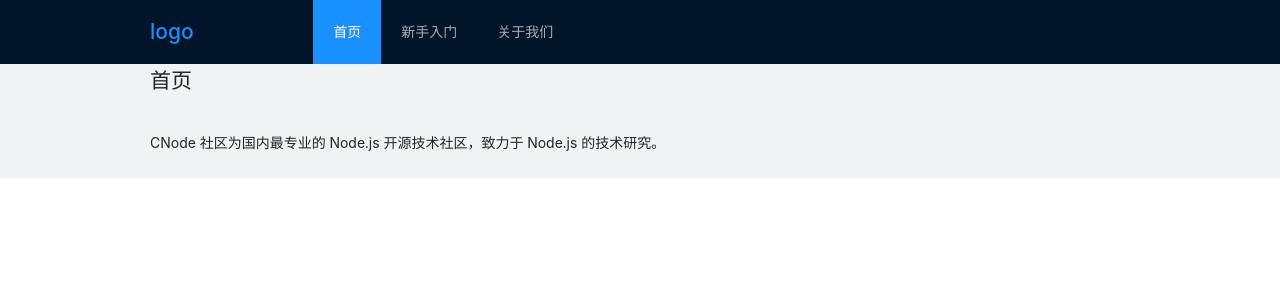
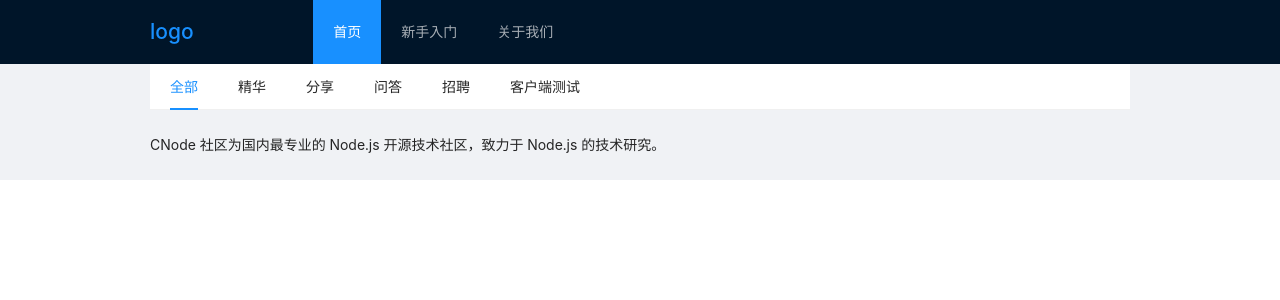
Before and after one commit to qjd-yyds/cnode-react, a React (Create React App) app: page / in a window 1280 px wide. Shown: the top 300 px of the page. Built offline with nearby package versions, Linux system fonts and the light colour scheme.

Commit message:
feat: 子菜单

```diff
--- a/src/components/Header.js
+++ b/src/components/Header.js
@@ -10,12 +10,12 @@ function Header() {
       <Layout.Header id="header">
         <div className="wrap">
           <Row>
-            <Col xs={12} sm={8} md={4}>
+            <Col xs={6} sm={8} md={4}>
               <h1 className="logo">
                 <Link to="/">logo</Link>
               </h1>
             </Col>
-            <Col xs={12} sm={16} md={20}>
+            <Col xs={18} sm={16} md={20}>
               <Menu mode="horizontal" theme="dark" selectable defaultSelectedKeys={[activeIndex.to]}>
                 {nav.map((item) => (
                   <Menu.Item key={item.to}>
--- a/src/router/index.js
+++ b/src/router/index.js
@@ -5,13 +5,20 @@ import GetStartPage from '../view/getstart';
 import IndexPage from '../view/index';
 import TopicPage from '../view/topic';
 import UserPage from '../view/user';
+import QueryString from 'qs';
+const types = ['all', 'good', 'share', 'ask', 'job', 'dev'];
 const route = [
   {
     path: '/',
     exact: true, // 精确匹配
     render(props) {
-      props.testName = 'testName';
-      return <IndexPage {...props} />;
+      const { location } = props;
+      const { search } = location;
+      const { tab, page } = QueryString.parse(search.substr(1));
+      if ((tab === undefined && page === undefined) || (types.includes(tab) && page === undefined) || page > 0) {
+        return <IndexPage {...props} />;
+      }
+      return <Page404 />;
     }
   },
   {
@@ -66,28 +73,28 @@ const nav = [
 ];
 const indexNav = [
   {
-    name: '全部',
-    url: '/?tab=all'
+    txt: '全部',
+    to: '/?tab=all'
   },
   {
-    name: '精华',
-    url: '/?tab=good'
+    txt: '精华',
+    to: '/?tab=good'
   },
   {
-    name: '分享',
-    url: '/?tab=share'
+    txt: '分享',
+    to: '/?tab=share'
   },
   {
-    name: '问答',
-    url: '/?tab=ask'
+    txt: '问答',
+    to: '/?tab=ask'
   },
   {
-    name: '招聘',
-    url: '/?tab=job'
+    txt: '招聘',
+    to: '/?tab=job'
   },
   {
-    name: '客户端测试',
-    url: '/?tab=dev'
+    txt: '客户端测试',
+    to: '/?tab=dev'
   }
 ];
-export { route, nav, indexNav };
+export { route, nav, indexNav, types };
--- a/src/view/index/index.js
+++ b/src/view/index/index.js
@@ -1,5 +1,11 @@
+import IndexNav from './indexNav';
+
 function IndexPage(props) {
-  return <h1>首页</h1>;
+  return (
+    <div>
+      <IndexNav />
+    </div>
+  );
 }
 
 export default IndexPage;
--- a/src/view/index/indexNav.js
+++ b/src/view/index/indexNav.js
@@ -1,7 +1,23 @@
 import { Menu } from 'antd';
-
+import { Link, useLocation } from 'react-router-dom';
+import { indexNav, types } from '@/router';
+import QueryString from 'qs';
 function IndexNav(props) {
-  return <h1>首页</h1>;
+  const { search } = useLocation();
+  let { tab, page } = QueryString.parse(search.substr(1));
+  console.log(page);
+  const activeIndex = typeof tab === 'undefined' ? 0 : types.indexOf(tab);
+  return (
+    <Menu mode="horizontal" defaultSelectedKeys={[activeIndex + '']}>
+      {indexNav.map((item, index) => {
+        return (
+          <Menu.Item key={index}>
+            <Link to={item.to}>{item.txt}</Link>
+          </Menu.Item>
+        );
+      })}
+    </Menu>
+  );
 }
 
 export default IndexNav;
```
